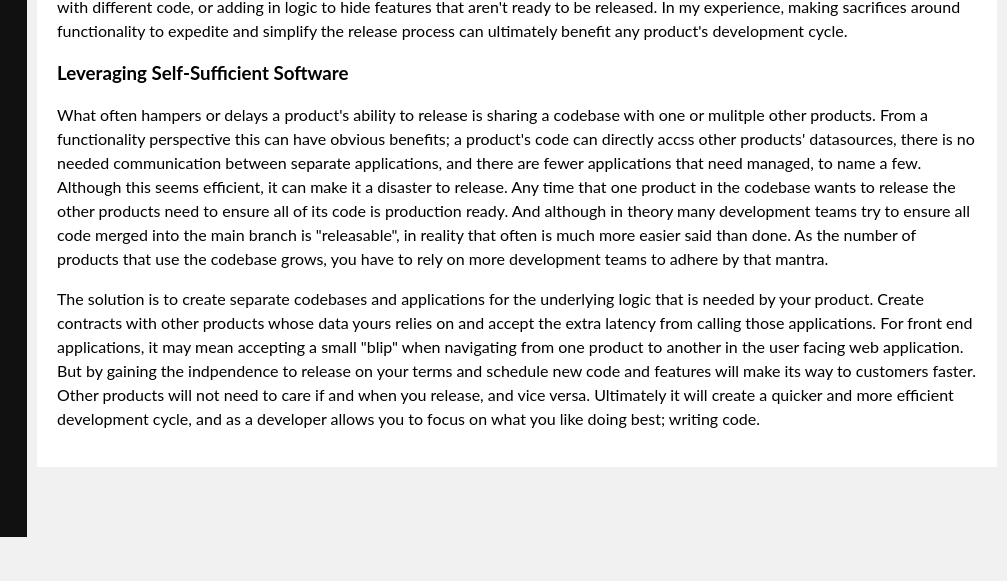
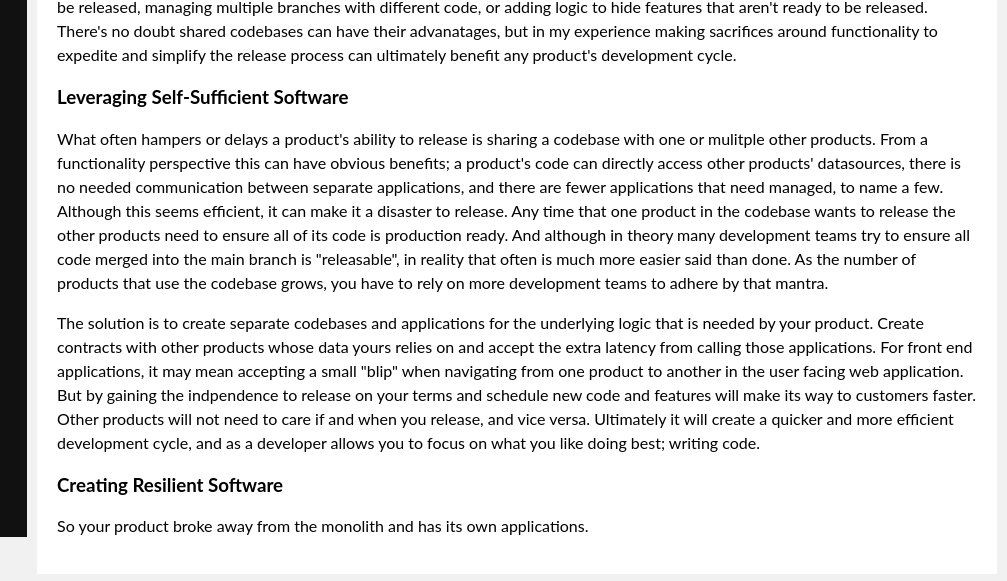
Before and after one commit to MattBriden/my-website, a plain HTML site: page release-process.html in a window 1280 px wide. Shown: the part 283-864 px from the top of the page, 273-1280 px from the left. Before the commit the page ends 800 px from the top, so only its background shows below. Drawn offline with nearby package versions, Linux system fonts and the light colour scheme.

Commit message:
updates to release process blog

```diff
--- a/release-process.html
+++ b/release-process.html
@@ -19,15 +19,17 @@
     <div class="card">
         <h3>The Headaches of Releasing</h3>
         <p>
-            As web developers it can be easy to lose sight of the end goal of the code we write. We can get caught up in new technologies or focus on nagging edge cases that we know exist since we built the system. But at the end of the day the goal is to release new code to the customer and do so in a timely fashion. Unfortunately, releasing code is not always a straight forward process. Often times cooridination is needed with other products and this can cause tedious extra (and arguably unneccessary) work for developers. No developer wants to spend time looking through old commits and seeing what can and can't be released, manage multiple branches with different code, or adding in logic to hide features that aren't ready to be released. In my experience, making sacrifices around functionality to expedite and simplify the release process can ultimately benefit any product's development cycle.
+            As web developers it can be easy to lose sight of the end goal of the code we write. We can get caught up in new technologies or focus on nagging edge cases that we know exist since we built the system. But at the end of the day the goal is to release new code to the customer and do so in a timely fashion. Unfortunately, releasing code is not always a straight forward process. Often times cooridination is needed with other products if there are shared codebases and this can cause tedious extra (and arguably unneccessary) work for developers. No developer wants to spend time looking through old commits and seeing what can and can't be released, managing multiple branches with different code, or adding logic to hide features that aren't ready to be released. There's no doubt shared codebases can have their advanatages, but in my experience making sacrifices around functionality to expedite and simplify the release process can ultimately benefit any product's development cycle.
         </p>
         <h3>Leveraging Self-Sufficient Software</h3>
         <p>
-            What often hampers or delays a product's ability to release is sharing a codebase with one or mulitple other products. From a functionality perspective this can have obvious benefits; a product's code can directly accss other products' datasources, there is no needed communication between separate applications, and there are fewer applications that need managed, to name a few. Although this seems efficient, it can make it a disaster to release. Any time that one product in the codebase wants to release the other products need to ensure all of its code is production ready. And although in theory many development teams try to ensure all code merged into the main branch is "releasable", in reality that often is much more easier said than done. As the number of products that use the codebase grows, you have to rely on more development teams to adhere by that mantra.
+            What often hampers or delays a product's ability to release is sharing a codebase with one or mulitple other products. From a functionality perspective this can have obvious benefits; a product's code can directly access other products' datasources, there is no needed communication between separate applications, and there are fewer applications that need managed, to name a few. Although this seems efficient, it can make it a disaster to release. Any time that one product in the codebase wants to release the other products need to ensure all of its code is production ready. And although in theory many development teams try to ensure all code merged into the main branch is "releasable", in reality that often is much more easier said than done. As the number of products that use the codebase grows, you have to rely on more development teams to adhere by that mantra.
         </p>
         <p>
             The solution is to create separate codebases and applications for the underlying logic that is needed by your product. Create contracts with other products whose data yours relies on and accept the extra latency from calling those applications. For front end applications, it may mean accepting a small "blip" when navigating from one product to another in the user facing web application. But by gaining the indpendence to release on your terms and schedule new code and features will make its way to customers faster. Other products will not need to care if and when you release, and vice versa. Ultimately it will create a quicker and more efficient development cycle, and as a developer allows you to focus on what you like doing best; writing code.
         </p>
+        <h3>Creating Resilient Software</h3>
+        <p>So your product broke away from the monolith and has its own applications. </p>
     </div>
 </div>
 
```
